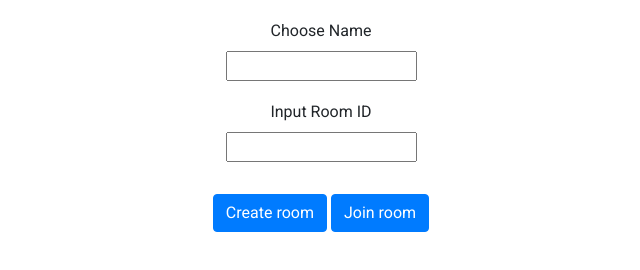
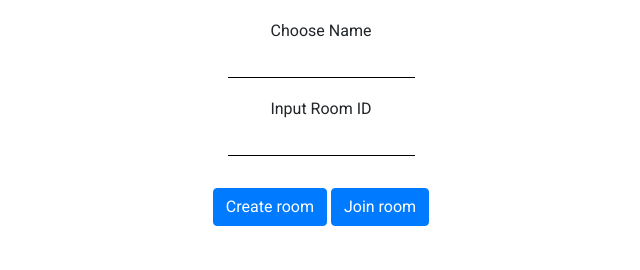
Before and after one commit to Hajaskaa/pppoker, a website: page index.html in a window 1280 px wide. Shown: the whole page, without its empty margins (319-959 px from the left). Drawn offline with nearby package versions, Linux system fonts and the light colour scheme; no server answers.

Commit message:
11/30 Changed textbox appearance

```diff
--- a/styles.css
+++ b/styles.css
@@ -36,6 +36,11 @@ label {
 input {
   margin-bottom: 1rem;
 }
+input[type=text] {
+  background: transparent;
+  border: none;
+  border-bottom: 1px solid #000000;
+}
 
 #socketsInTheRoom,
 #socketsInTheRoomVoteNumbers {
```
